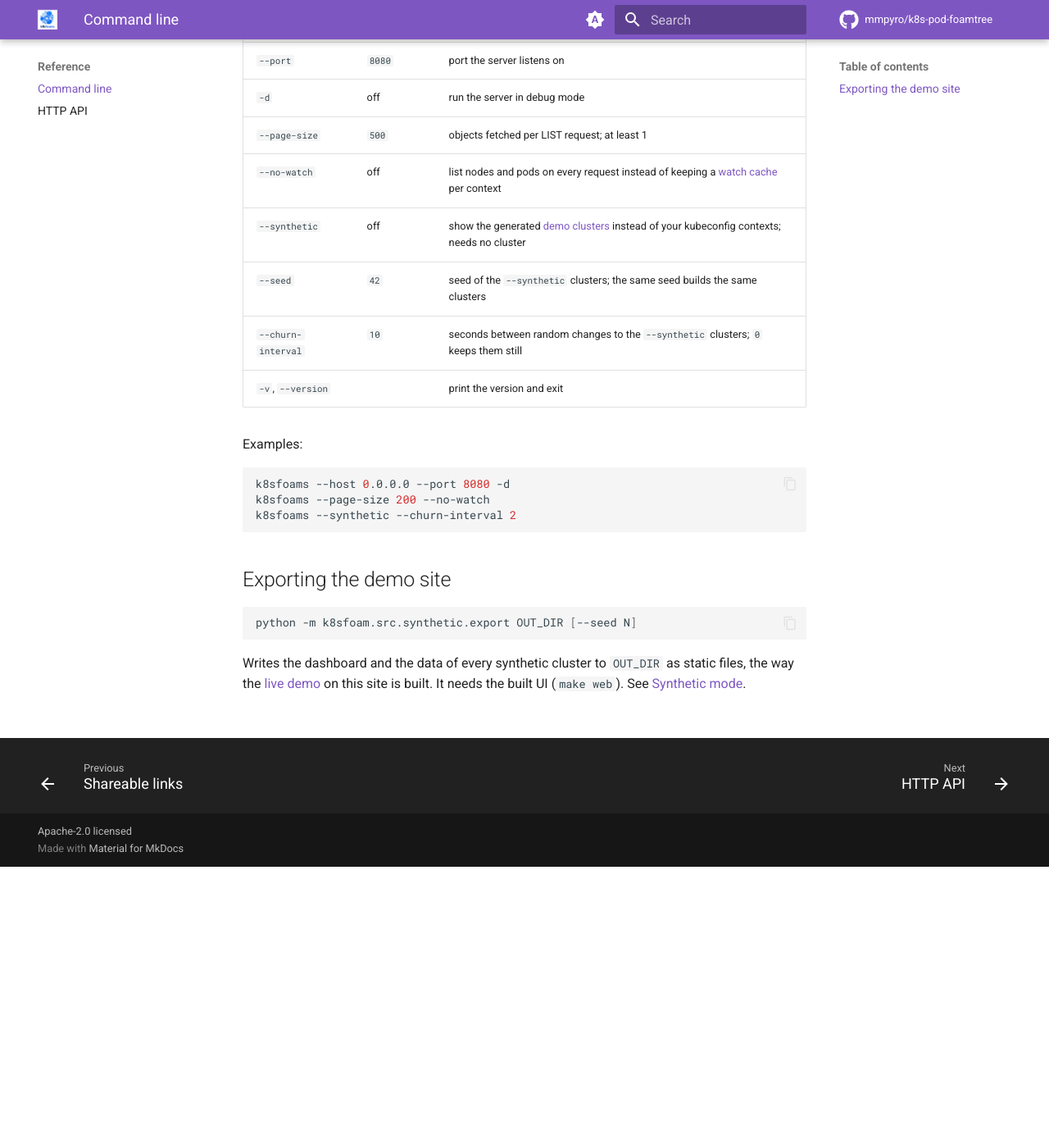
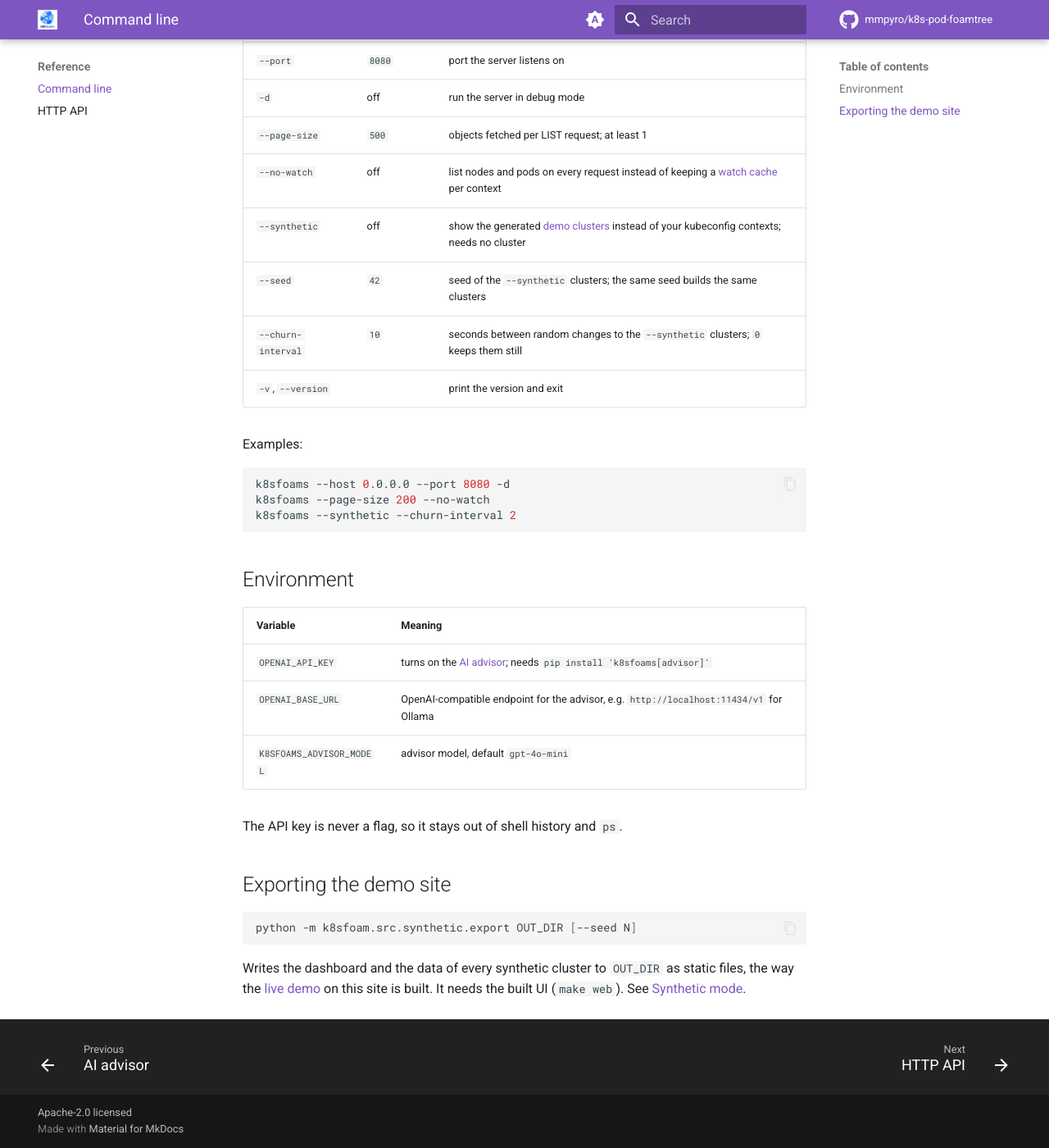
Before and after one commit to mmpyro/k8s-pod-foamtree, an MkDocs documentation site: the page built from docs/cli.md, in a window 1280 px wide and 1400 px high, scrolled down 343 px. Shown: the whole window at 82% size. Built offline with MkDocs 1.6.1 and Material for MkDocs 9.7.7, drawn with Linux system fonts in a browser that asks for light colours; comment, search, counter and statistics services are not loaded.

Commit message:
Advisor: docs (#58)
New AI advisor page (enable, Ollama, what is sent, redaction,
recommendations, caching, errors), HTTP API rows for /advisor/*,
environment variables in the CLI reference and a README bullet.

Co-Authored-By: Claude Opus 5.5 <noreply@anthropic.com>

````diff
--- a/docs/cli.md
+++ b/docs/cli.md
@@ -25,6 +25,16 @@ k8sfoams --page-size 200 --no-watch
 k8sfoams --synthetic --churn-interval 2
 ```
 
+## Environment
+
+| Variable | Meaning |
+| --- | --- |
+| `OPENAI_API_KEY` | turns on the [AI advisor](advisor.md); needs `pip install 'k8sfoams[advisor]'` |
+| `OPENAI_BASE_URL` | OpenAI-compatible endpoint for the advisor, e.g. `http://localhost:11434/v1` for Ollama |
+| `K8SFOAMS_ADVISOR_MODEL` | advisor model, default `gpt-4o-mini` |
+
+The API key is never a flag, so it stays out of shell history and `ps`.
+
 ## Exporting the demo site
 
 ```bash
--- a/mkdocs.yml
+++ b/mkdocs.yml
@@ -32,6 +32,7 @@ nav:
       - Extended resources: extended-resources.md
       - Export: export.md
       - Shareable links: shareable-links.md
+      - AI advisor: advisor.md
   - Reference:
       - Command line: cli.md
       - HTTP API: http-api.md
````
Also changed, not shown: README.md (+1 -0 lines), docs/advisor.md (added, +84 -0 lines), docs/http-api.md (+3 -0 lines), docs/images/advisor.jpg (added).
